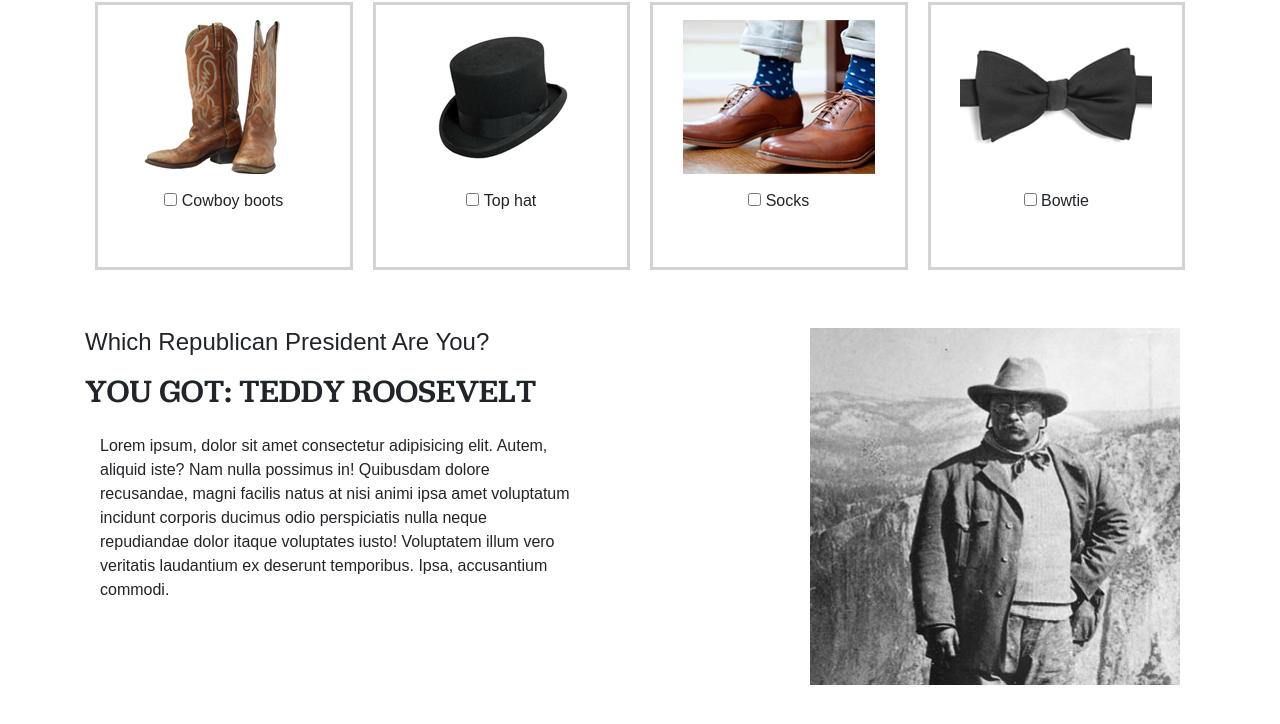
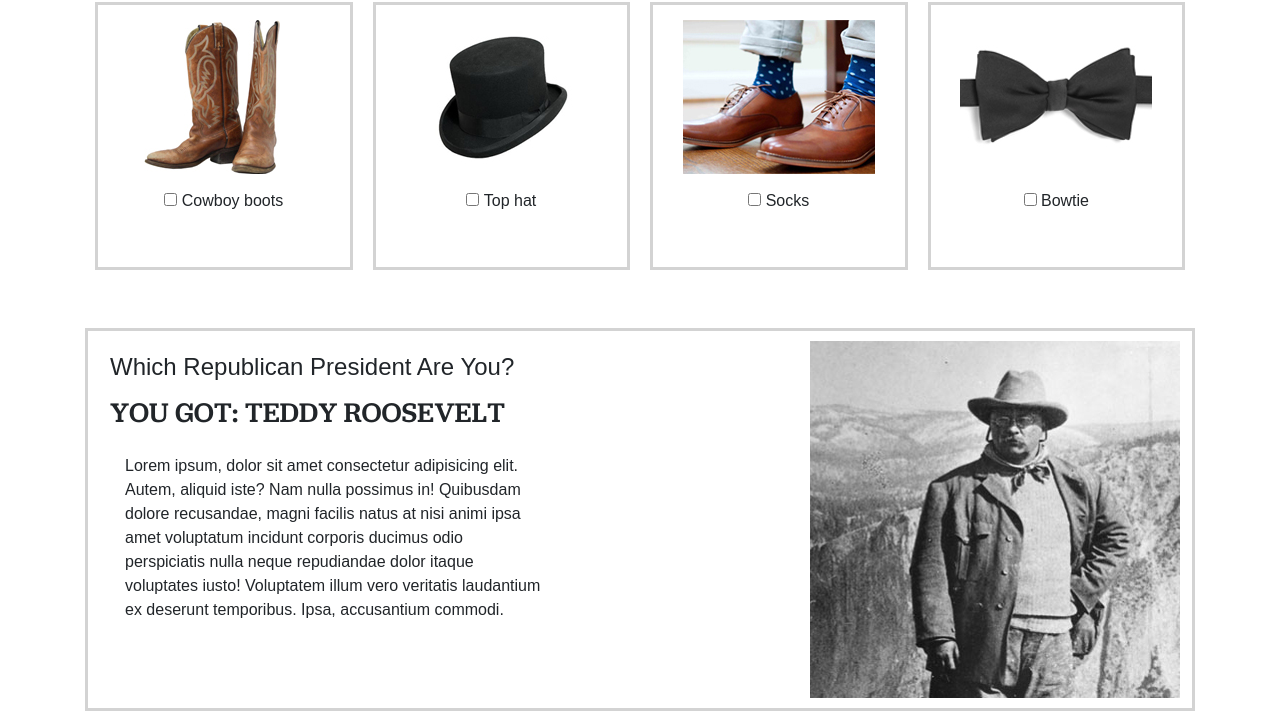
Before and after one commit to pistolphat/RNCquiz, a plain HTML site: page index.html in a window 1280 px wide. Shown: the part 1517-2241 px from the top of the page. Drawn offline with nearby package versions, Linux system fonts and the light colour scheme.

Commit message:
prez info border - set

```diff
--- a/index.html
+++ b/index.html
@@ -171,9 +171,9 @@
         <div class="d-block mt-5">
           <div class="prez-info float-left">
             <h4>Which Republican President Are You?</h4>
-            <h2 class="mt-3" style="font-family: Jubilat">
+            <h3 class="mt-3" style="font-family: Jubilat">
               YOU GOT: TEDDY ROOSEVELT
-            </h2>
+            </h3>
             <p>
               Lorem ipsum, dolor sit amet consectetur adipisicing elit. Autem,
               aliquid iste? Nam nulla possimus in! Quibusdam dolore recusandae,
@@ -183,7 +183,7 @@
               laudantium ex deserunt temporibus. Ipsa, accusantium commodi.
             </p>
           </div>
-          <div>
+          <div class="result-border">
             <img src="public/presidents/Teddy.jpg" alt="teddyrooselt" />
           </div>
         </div>
--- a/style.css
+++ b/style.css
@@ -120,14 +120,20 @@ p {
   color: white;
 }
 
-.red-vert-bars {
+/* .red-vert-bars {
   background-color: red;
   width: 20px;
-  /* height: 103px; */
-}
+  height: 103px;
+} */
 
 .prez-info {
   width: 500px;
   word-wrap: break-word;
   margin-right: 225px;
+  padding: 25px;
 }
+
+.result-border {
+  padding: 10px;
+  border: 3px solid lightgray;
+}
```
